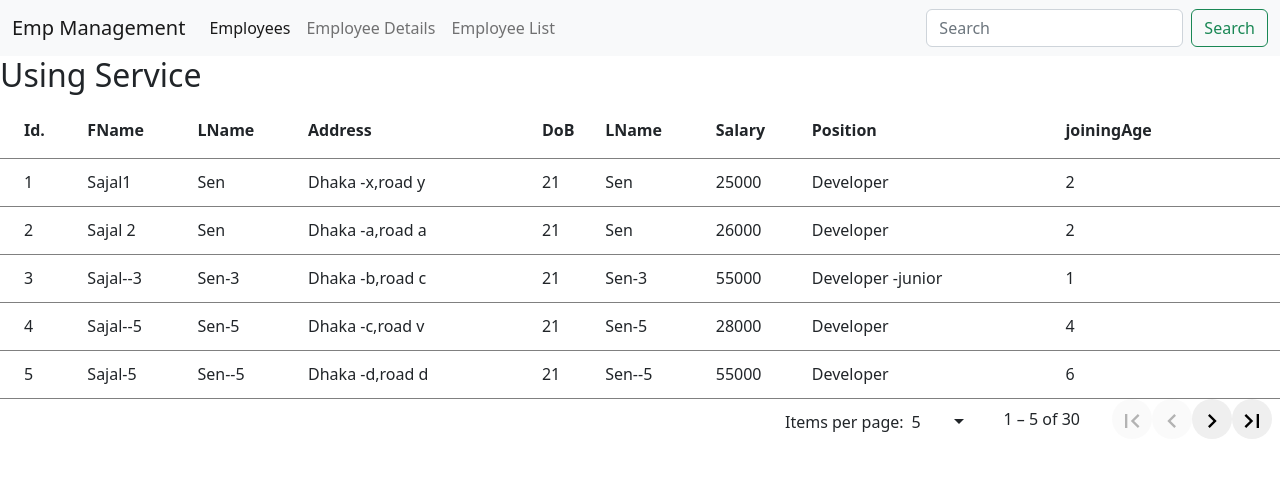
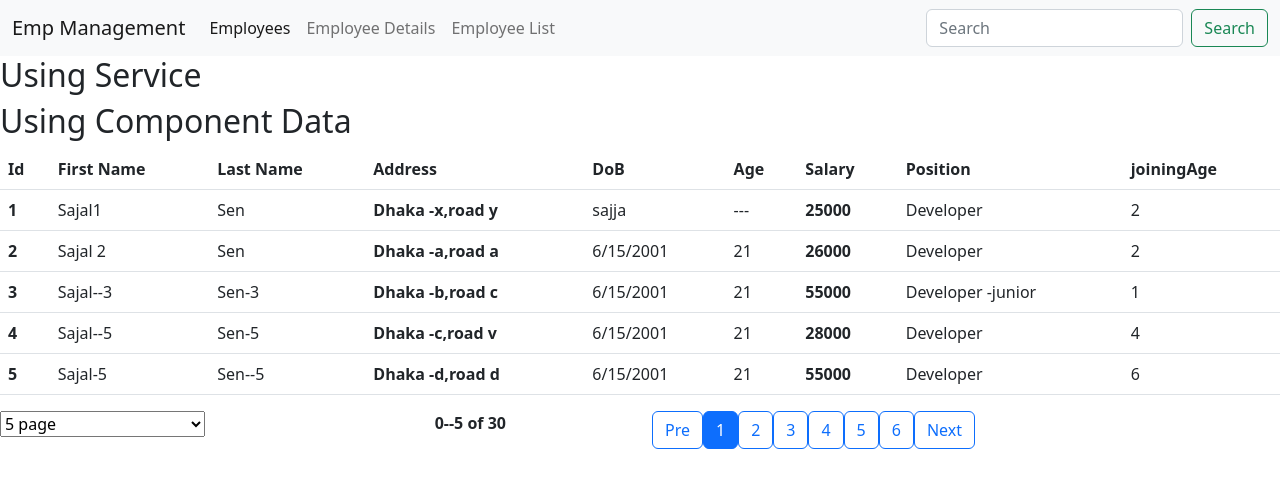
Before and after one commit to SajalSenCSE/EmployeeManagementApp, an Angular app: page /emplist in a window 1280 px wide. Shown: the top 488 px of the page. Built offline with nearby package versions, Linux system fonts and the light colour scheme.

Commit message:
AddCustomePagination_EmpListComponent

```diff
--- a/src/app/Employee/employee-list/employee-list.component.html
+++ b/src/app/Employee/employee-list/employee-list.component.html
@@ -3,76 +3,60 @@
 <div >
   <h2>Using Service</h2>
 </div>
-<div class="mat-elevation-z8">
-  <table mat-table [dataSource]="dataSource" class="mat-elevation-z8">
 
-    <!--- Note that these columns can be defined in any order.
-          The actual rendered columns are set as a property on the row definition" -->
+<div >
+  <h2>Using Component Data</h2>
+</div>
 
-    <!-- Position Column -->
-    <ng-container matColumnDef="Id">
-      <th mat-header-cell *matHeaderCellDef> Id. </th>
-      <td mat-cell *matCellDef="let element"> {{element.Id}} </td>
-    </ng-container>
+<table class="table">
+  <thead>
+    <tr>
+      <th scope="col">Id</th>
+      <th scope="col">First Name</th>
+      <th scope="col">Last Name</th>
+      <th scope="col">Address</th>
+      <th scope="col">DoB</th>
+      <th scope="col">Age</th>
+      <th scope="col">Salary</th>
+      <th scope="col">Position</th>
+      <th scope="col">joiningAge</th>
 
-    <!-- Name Column -->
-    <ng-container matColumnDef="FName">
-      <th mat-header-cell *matHeaderCellDef> FName </th>
-      <td mat-cell *matCellDef="let element"> {{element.FName}} </td>
-    </ng-container>
+    </tr>
+  </thead>
+  <tbody>
+    <tr *ngFor="let emp of employeeList2">
+      <th >{{emp.Id}}</th>
+      <td>{{emp.FName}}</td>
+      <td>{{emp.LName}}</td>
+      <th >{{emp.Address}}</th>
+      <td>{{emp.DoB}}</td>
+      <td>{{emp.DoB | age}}</td>
+      <th >{{emp.Salary}}</th>
+      <td>{{emp.Position}}</td>
+      <td>{{emp.joiningAge}}</td>
+    </tr>
 
-    <!-- Weight Column -->
-    <ng-container matColumnDef="LName">
-      <th mat-header-cell *matHeaderCellDef> LName </th>
-      <td mat-cell *matCellDef="let element"> {{element.LName}} </td>
-    </ng-container>
+  </tbody>
+</table>
 
-    <!-- Symbol Column -->
-    <ng-container matColumnDef="Address">
-      <th mat-header-cell *matHeaderCellDef> Address </th>
-      <td mat-cell *matCellDef="let element"> {{element.Address}} </td>
-    </ng-container>
-    <!-- Weight Column -->
-    <ng-container matColumnDef="Age">
-      <th mat-header-cell *matHeaderCellDef> LName </th>
-      <td mat-cell *matCellDef="let element"> {{element.LName}} </td>
-    </ng-container>
+<div class="row">
+  <div class="col-md-4">
+    <select class="col-md-6" [value]="employeePerPage" (change)="employeePerPageChange($event)">
+      <option value="5">5 page</option>
+      <option value="10">10 page</option>
+      <option value="15">15 page</option>
 
-    <!-- Salary Column -->
-    <ng-container matColumnDef="Salary">
-      <th mat-header-cell *matHeaderCellDef> Salary </th>
-      <td mat-cell *matCellDef="let element"> {{element.Salary}} </td>
-    </ng-container>
+    </select>
+  </div>
+  <div class="col-md-2">
+    <strong> {{pageIndex}}--{{employeePerPage*SelectPage}} of {{employeeList.length}}</strong>
+  </div>
+  <div class="col-md-6">
+    <button class="btn btn-outline-primary" (click)="PrePage()">Pre</button>
+    <button *ngFor="let page of pageNumbers" class="btn btn-outline-primary"
+    [class.active]="page==SelectPage"
+     (click)="changePage(page)">{{page}}</button>
+    <button class="btn btn-outline-primary" (click)="NextPage()">Next</button>
 
-
-    <!-- Salary Column -->
-    <ng-container matColumnDef="Position">
-      <th mat-header-cell *matHeaderCellDef> Position </th>
-      <td mat-cell *matCellDef="let element"> {{element.Position}} </td>
-    </ng-container>
-    <!-- Salary Column -->
-    <ng-container matColumnDef="DoB">
-      <th mat-header-cell *matHeaderCellDef> DoB </th>
-      <td mat-cell *matCellDef="let element"> {{element.DoB|age }} </td>
-    </ng-container>
-
-
-
-    <!-- joiningAge Column -->
-    <ng-container matColumnDef="joiningAge">
-      <th mat-header-cell *matHeaderCellDef> joiningAge </th>
-      <td mat-cell *matCellDef="let element"> {{element.joiningAge}} </td>
-    </ng-container>
-
-    <tr mat-header-row *matHeaderRowDef="displayedColumns"></tr>
-    <tr mat-row *matRowDef="let row; columns: displayedColumns;"></tr>
-
-
-  </table>
-      <mat-paginator #paginator [length]="30"
-                      [pageSize]="5"
-                    [pageSizeOptions]="[5, 10, 20]"
-                 showFirstLastButtons
-                 aria-label="Select page of periodic elements">
-      </mat-paginator>
+  </div>
 </div>
--- a/src/app/Employee/employee-list/employee-list.component.ts
+++ b/src/app/Employee/employee-list/employee-list.component.ts
@@ -10,46 +10,59 @@ import { MatTableDataSource } from '@angular/material/table';
   styleUrls: ['./employee-list.component.css'],
 })
 export class EmployeeListComponent implements OnInit {
-  constructor(private empService: EmployeeServiceService) {}
 
-  // @ViewChild(MatPaginator) paginator: MatPaginator;
-  // dataSource: MatTableDataSource<IEmployee>;
 
-  // employeeList: IEmployee[];
+constructor(private empService: EmployeeServiceService) {}
 
-  // ngOnInit(): void {
-  //   this.empService.getAllEmployee().subscribe((res) => {
-  //     this.employeeList = res;
-  //     this.dataSource = new MatTableDataSource<IEmployee>(res);
-  //     console.log(this.employeeList);
-  //   });
-  // }
-  // ngAfterViewInit() {}
 
-  displayedColumns: string[] = [
-    'Id',
-    'FName',
-    'LName',
-    'Address',
-    'DoB',
-    'Age',
-    'Salary',
-    'Position',
-    'joiningAge',
-  ];
-  employeeList: IEmployee[] = [];
-  dataSource: MatTableDataSource<IEmployee> =
-    new MatTableDataSource<IEmployee>();
 
-  @ViewChild(MatPaginator) matpaginator?: MatPaginator;
+employeeList: IEmployee[] = [];
+ employeeList2:IEmployee[];
 
-  ngOnInit(): void {
-    this.empService.getAllEmployee().subscribe((data) => {
-      this.employeeList = data;
-      this.dataSource = new MatTableDataSource<IEmployee>(this.employeeList);
-      if (this.matpaginator) {
-        this.dataSource.paginator = this.matpaginator;
-      }
-    });
-  }
+ employeePerPage:number=5;
+ SelectPage:number=1;
+ pageIndex:number=(this.SelectPage-1)*this.employeePerPage;
+
+
+
+
+
+
+ ngOnInit(): void {
+   this.empService.getAllEmployee()
+   .subscribe((data)=>{
+     this.employeeList=data;
+     this.employeeList2=this.employeeList.slice(this.pageIndex,this.employeePerPage);
+   })
+ }
+ get pageNumbers():number[]{
+   return Array((this.employeeList.length)/this.employeePerPage).fill(0).map((x,i)=>i+1);
+ }
+
+ employeePerPageChange(e:Event){
+   const newPageSize=(e.target as HTMLInputElement).value;
+   this.employeePerPage=Number(newPageSize);
+   this.changePage(1) //defaultPage will be 1
+ }
+ changePage(page:number){
+   this.SelectPage=page
+   this.SliceEmployee();
+ }
+
+
+
+ SliceEmployee(){
+   this.pageIndex=(this.SelectPage-1)*this.employeePerPage;
+   let endIndex=this.pageIndex+this.employeePerPage;
+   this.employeeList2=this.employeeList.slice(this.pageIndex,endIndex);
+ }
+
+ PrePage(){
+   this.SelectPage=this.SelectPage-1;
+   this.changePage(this.SelectPage)
+ }
+ NextPage(){
+   this.SelectPage=this.SelectPage+1;
+   this.changePage(this.SelectPage)
+ }
 }
--- a/src/data/Employee.json
+++ b/src/data/Employee.json
@@ -4,7 +4,7 @@
       "FName":"Sajal1",
       "LName":"Sen",
       "Address":"Dhaka -x,road y",
-      "DoB":"6/15/2001",
+      "DoB":"sajja",
       "Age":27,
       "Salary":25000,
       "Position":"Developer",
```
